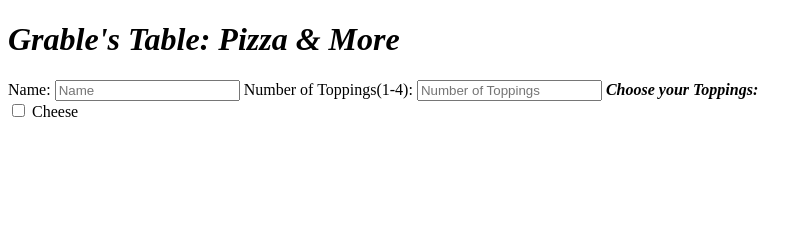
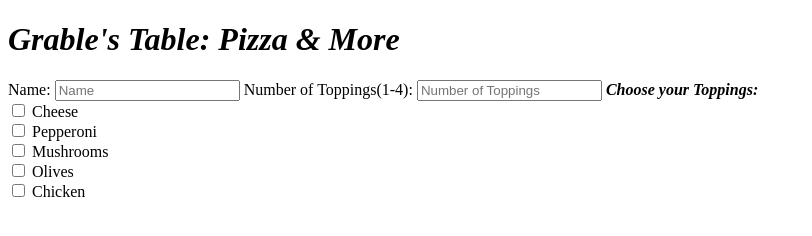
Before and after one commit to JaseGrable/Pizza-Project4, a plain HTML site: page index.html in a window 1280 px wide. Shown: the whole page, without its empty margins (0-812 px from the left). Drawn offline with Linux system fonts and the light colour scheme.

Commit message:
Update html with additional menu options

```diff
--- a/index.html
+++ b/index.html
@@ -22,6 +22,22 @@
             <input class="form-check-input" type="checkbox" value="Cheese" name="toppingCheck">
             <label class="form-check-label" for="cheese">Cheese</label>
         </div>
+        <div class="form-check">
+            <input class="form-check-input" type="checkbox" value="Pepperoni" name="toppingCheck">
+            <label class="form-check-label" for="pepperoni">Pepperoni</label>
+        </div>
+        <div class="form-check">
+            <input class="form-check-input" type="checkbox" value="Mushrooms" name="toppingCheck">
+            <label class="form-check-label" for="mushrooms">Mushrooms</label>
+        </div>
+        <div class="form-check">
+            <input class="form-check-input" type="checkbox" value="Olives" name="toppingCheck">
+            <label class="form-check-label" for="olives">Olives</label>
+        </div>
+        <div class="form-check">
+            <input class="form-check-input" type="checkbox" value="Chicken" name="toppingCheck">
+            <label class="form-check-label" for="chicken">Chicken</label>
+        </div>
       </form>
       <div id="output"></div>
 </body>
```
